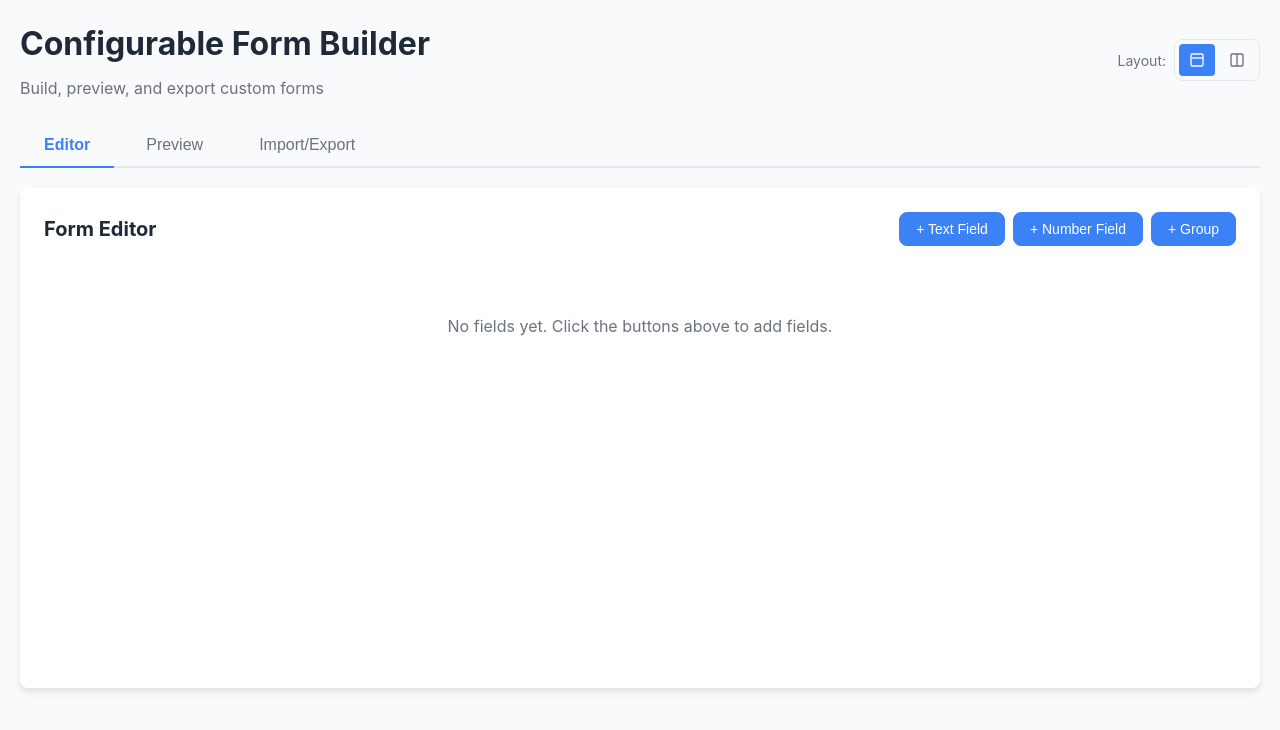
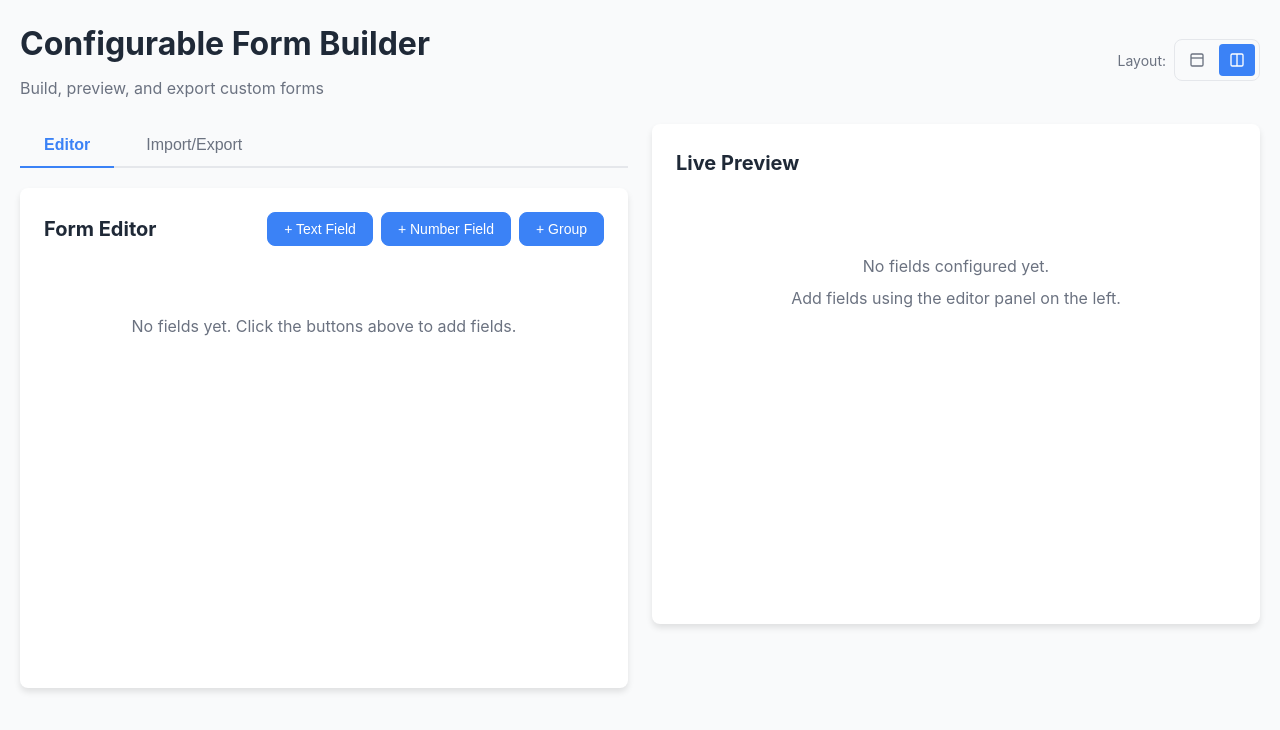
Before and after one commit to deepakrajpal27/configurable-form-builder, a React (Vite) app: page / in a window 1280 px wide. Shown: the top 730 px of the page. Built offline with nearby package versions, Linux system fonts and the light colour scheme.

Commit message:
feat: change default layout mode to 'split' in ConfigurableFormBuilder

```diff
--- a/src/App.tsx
+++ b/src/App.tsx
@@ -5,7 +5,7 @@ import type { LeftTab, Tab, LayoutMode } from './types';
 import './App.css';
 
 const ConfigurableFormBuilder: React.FC = () => {
-  const [layoutMode, setLayoutMode] = useState<LayoutMode>('tabs');
+  const [layoutMode, setLayoutMode] = useState<LayoutMode>('split');
   const [activeLeftTab, setActiveLeftTab] = useState<LeftTab>('editor');
   const [activeTab, setActiveTab] = useState<Tab>('editor');
 
```
